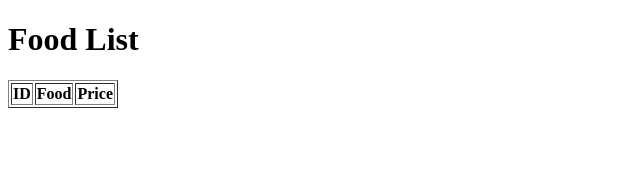
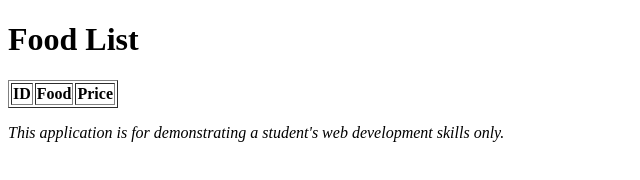
Before and after one commit to WalidBaitul/WBIPOC, a website: page public/index.html in a window 1280 px wide. Shown: the whole page, without its empty margins (0-640 px from the left). Drawn offline with Linux system fonts and the light colour scheme; no server answers.

Commit message:
Update index.html

```diff
--- a/public/index.html
+++ b/public/index.html
@@ -25,6 +25,8 @@
         </tbody>
     </table>
 
+    <p><em>This application is for demonstrating a student's web development skills only.</em></p>
+
     <script>
         // Gets the food list from the server
         fetch("/foods")
```
